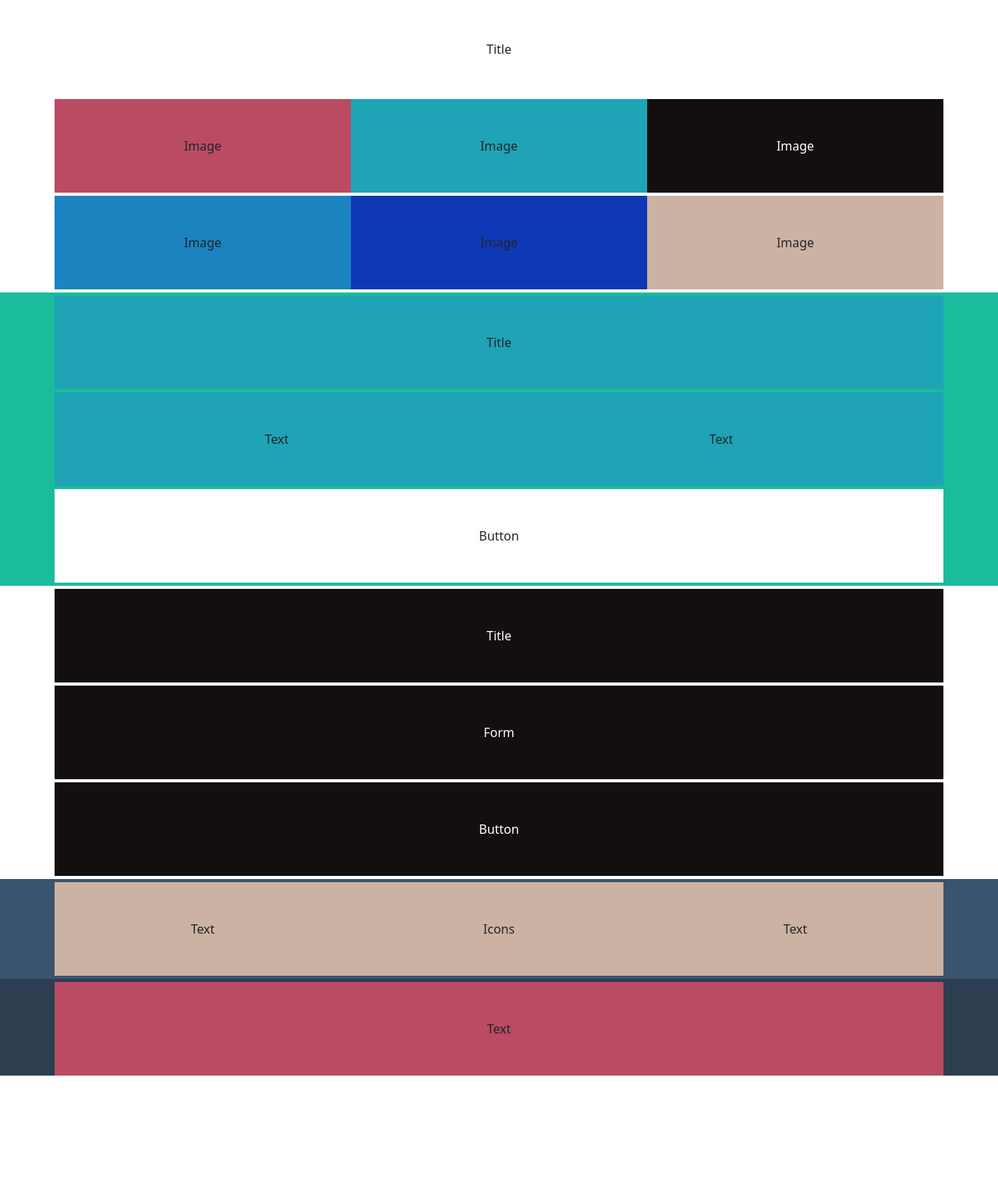
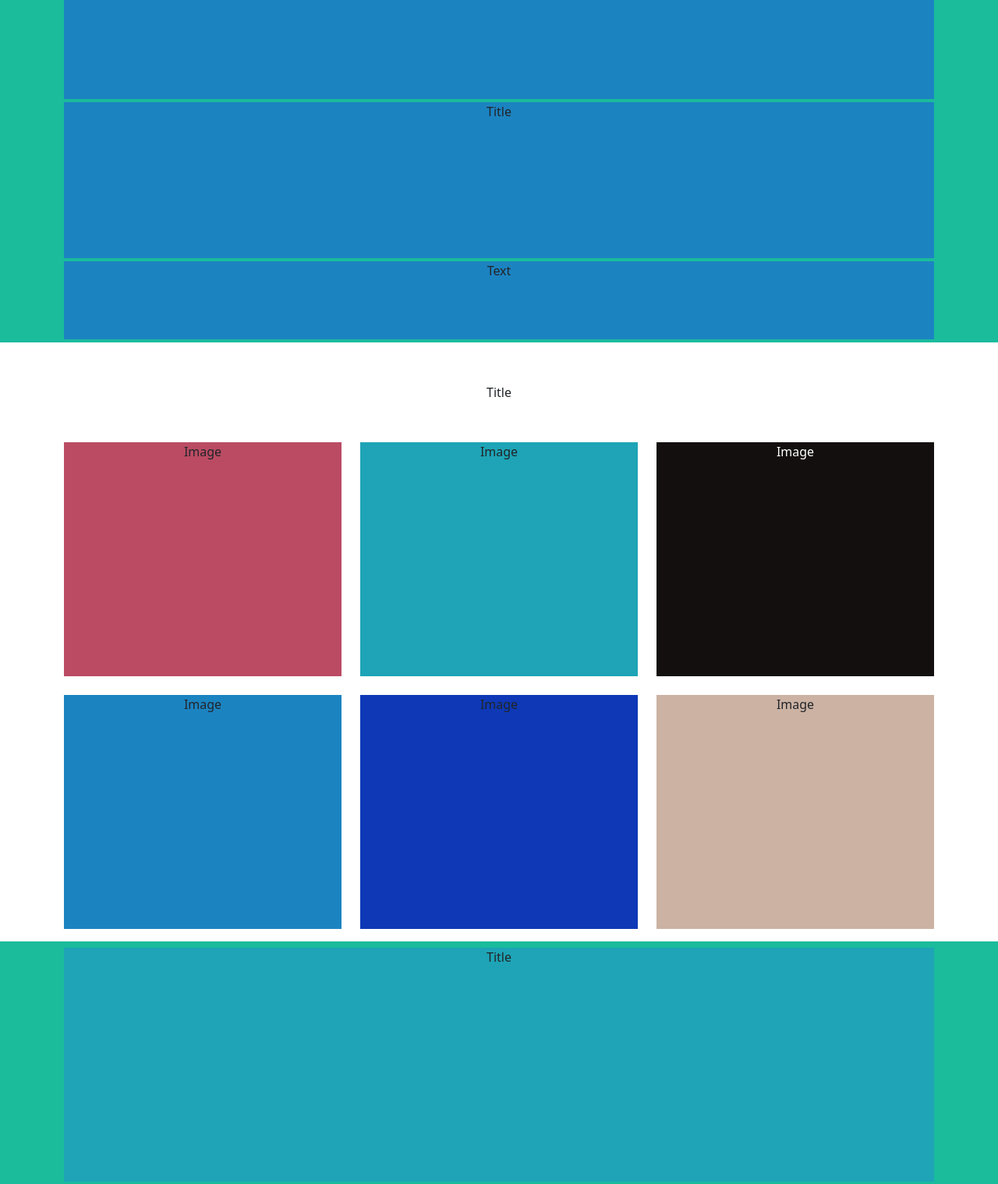
Before and after one commit to antoniogisondi/html-css-bootstrap-freelancer, a plain HTML site: page index.html in a window 1280 px wide. Shown: the part 420-1938 px from the top of the page at 78% size. Before the commit the page ends 1799 px from the top, so only its background shows below. Drawn offline with nearby package versions, Linux system fonts and the light colour scheme.

Commit message:
[DOCS] Miglioramenti grafici dei blocchi colorati

```diff
--- a/css/style.css
+++ b/css/style.css
@@ -56,3 +56,27 @@ i{
 .background-grey{
     background-color: rgba(204,178,163,255);
 }
+
+.contain{
+    height: 300px;
+}
+
+.image{
+    height: 500px;
+}
+
+.title{
+    height: 200px;
+}
+
+.text{
+    height: 100px;
+}
+
+.form{
+    height: 300px;
+}
+
+.button{
+    height: 100px;
+}
--- a/index.html
+++ b/index.html
@@ -22,12 +22,19 @@
             </div>
         </div>
     </div>
+
         <div class="container-fluid background-azure">
             <div class="container text-center">
                 <div class="row row-cols-1">
-                    <div class="col p-5 mb-1 mt-1 background-mediumblue">Image</div>
-                    <div class="col p-5 mb-1 background-mediumblue">Title</div>
-                    <div class="col p-5 mb-1 background-mediumblue">Text</div>
+                    <div class="col mb-1 mt-1">
+                        <div class="contain-jumbo background-mediumblue image">Image</div>
+                    </div>
+                    <div class="col mb-1">
+                        <div class="contain-jumbo background-mediumblue title">Title</div>
+                    </div>
+                    <div class="col mb-1">
+                        <div class="contain-jumbo background-mediumblue text">Text</div>
+                    </div>
                 </div>
             </div>
         </div>
@@ -36,23 +43,45 @@
             <div class="container text-center ">
                 <div class="row row-cols-1">
                     <div class="col p-5 mb-1 mt-1">Title</div>
-                    <div class="col p-5 mb-1 col-md-6 col-lg-4 background-beige">Image</div>
-                    <div class="col p-5 mb-1 col-md-6 col-lg-4 background-lightblue">Image</div>
-                    <div class="col p-5 mb-1 col-md-6 col-lg-4 background-black">Image</div>
-                    <div class="col p-5 mb-1 col-md-6 col-lg-4 background-mediumblue">Image</div>
-                    <div class="col p-5 mb-1 col-md-6 col-lg-4 background-darkblue">Image</div>
-                    <div class="col p-5 mb-1 col-md-6 col-lg-4 background-grey">Image</div>
+                </div>
+                <div class="row row-cols-1">
+                    <div class="col col-md-6 col-lg-4 mb-4">
+                        <div class="contain background-beige">Image</div>
+                    </div>
+                    <div class="col col-md-6 col-lg-4 mb-4">
+                        <div class="contain background-lightblue">Image</div>
+                    </div>
+                    <div class="col col-md-6 col-lg-4 mb-4">
+                        <div class="contain background-black">Image</div>
+                    </div>
+                    <div class="col col-md-6 col-lg-4 mb-4">
+                        <div class="contain background-mediumblue">Image</div>
+                    </div>
+                    <div class="col col-md-6 col-lg-4 mb-4">
+                        <div class="contain background-darkblue">Image</div>
+                    </div>
+                    <div class="col col-md-6 col-lg-4 mb-4">
+                        <div class="contain background-grey">Image</div>
+                    </div>
                 </div>
             </div>
         </div>
 
         <div class="container-fluid background-azure">
             <div class="container text-center">
-                <div class="row row-cols-1">
-                    <div class="col p-5 mb-1 mt-1 background-lightblue">Title</div>
-                    <div class="col p-5 mb-1 col-md-6 background-lightblue">Text</div>
-                    <div class="col p-5 mb-1 col-md-6 background-lightblue">Text</div>
-                    <div class="col p-5 mb-1 background-white">Button</div>
+                <div class="row row-cols-1 gy-2 gx-2">
+                    <div class="col">
+                        <div class="contain background-lightblue">Title</div>
+                    </div>
+                    <div class="col col-md-6">
+                        <div class="contain background-lightblue">Text</div>
+                    </div>
+                    <div class="col col-md-6">
+                        <div class="contain background-lightblue">Text</div>
+                    </div>
+                    <div class="col">
+                        <div class="contain background-white">Button</div>
+                    </div>
                 </div>
             </div>
         </div>
@@ -60,9 +89,15 @@
         <div class="container-fluid">
             <div class="container text-center">
                 <div class="row row-cols-1">
-                    <div class="col mb-1 mt-1 p-5 background-black">Title</div>
-                    <div class="col mb-1 p-5 background-black">Form</div>
-                    <div class="col mb-1 p-5 background-black">Button</div>
+                    <div class="col mb-3 mt-3">
+                        <div class="contain background-black title">Title</div>
+                    </div>
+                    <div class="col mb-3">
+                        <div class="contain background-black form">Form</div>
+                    </div>
+                    <div class="col mb-3">
+                        <div class="contain background-black button">Button</div>
+                    </div>
                 </div>
             </div>
         </div>
@@ -70,9 +105,15 @@
         <div class="container-fluid background-brightblue">
             <div class="container text-center">
                 <div class="row row-cols-1">
-                    <div class="col p-5 mb-1 mt-1 col-md-4 background-grey">Text</div>
-                    <div class="col p-5 mb-1 mt-1 col-md-4 background-grey">Icons</div>
-                    <div class="col p-5 mb-1 mt-1 col-md-4 background-grey">Text</div>
+                    <div class="col mb-1 mt-1 col-md-4">
+                        <div class="contain background-grey">Text</div>
+                    </div>
+                    <div class="col mb-1 mt-1 col-md-4">
+                        <div class="contain background-grey">Icons</div>
+                    </div>
+                    <div class="col mb-1 mt-1 col-md-4">
+                        <div class="contain background-grey">Text</div>
+                    </div>
                 </div>
             </div>
         </div>
@@ -80,7 +121,9 @@
         <div class="container-fluid background-blue">
             <div class="container text-center">
                 <div class="row">
-                    <div class="col p-5 mt-1 background-beige">Text</div>
+                    <div class="col mt-1">
+                        <div class="contain background-beige">Text</div>
+                    </div>
                 </div>
             </div>
         </div>
```
